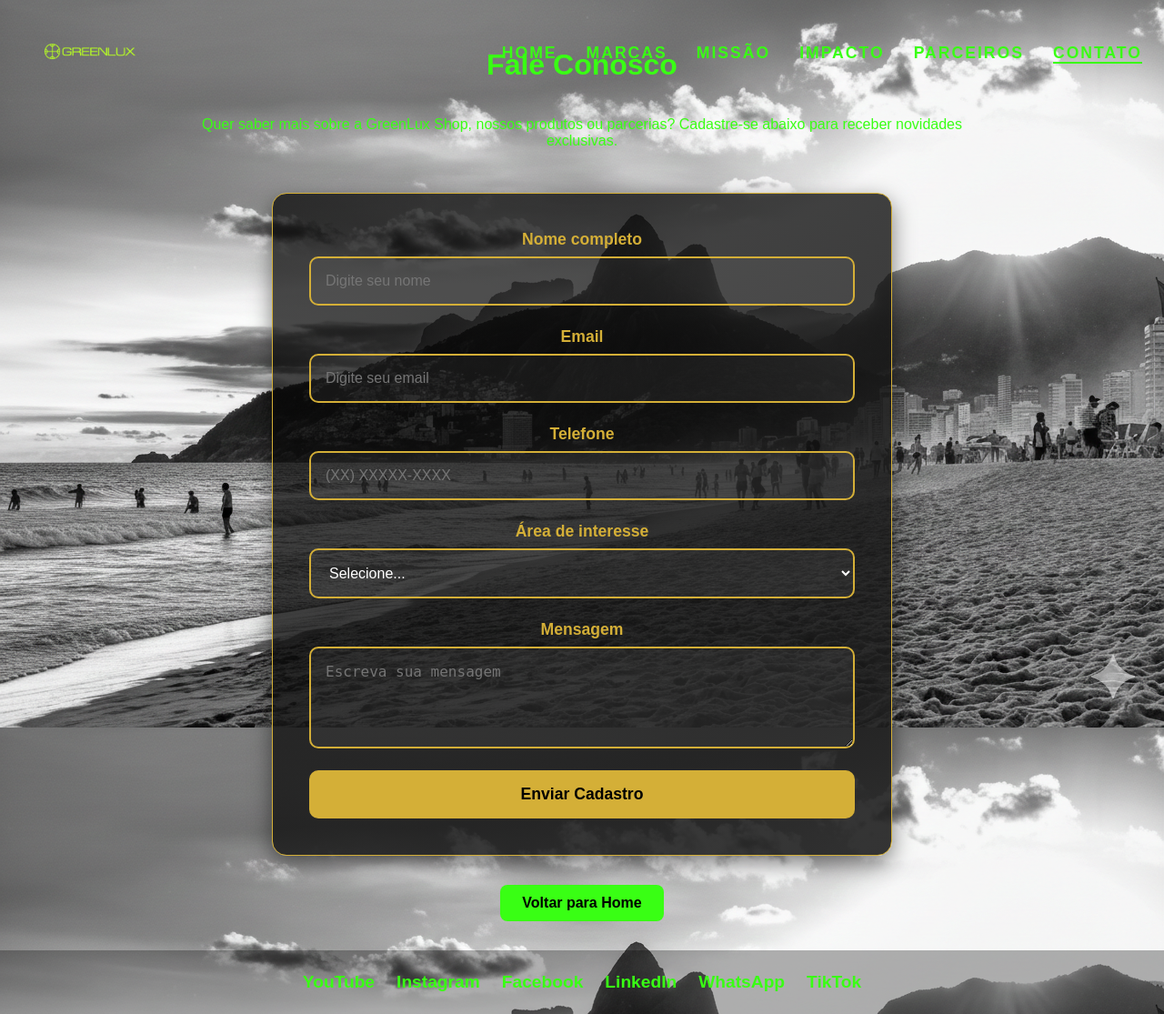
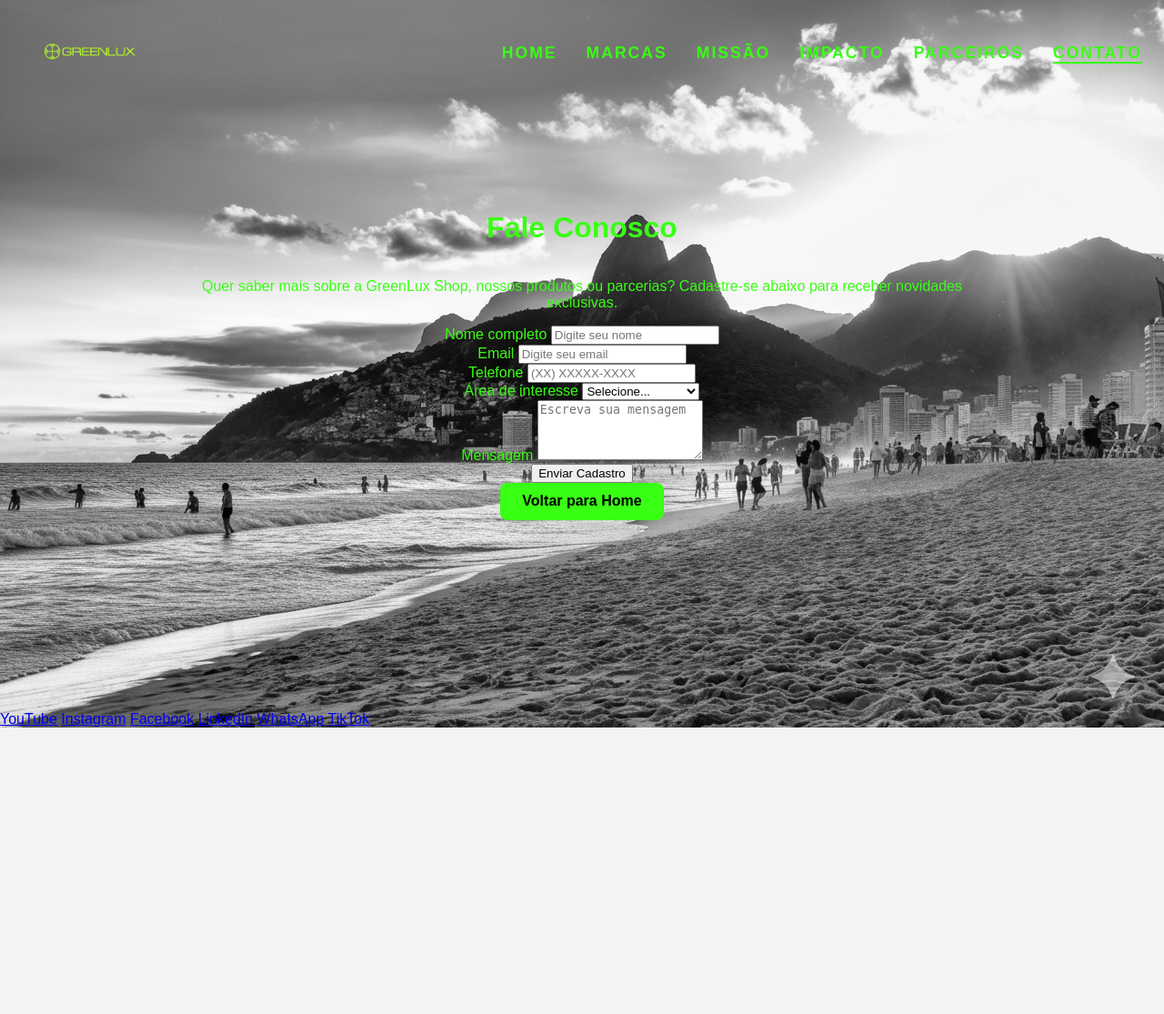
Before and after one commit to Davidla1992/copiasinais, a PHP site: page /contato.html in a window 1280 px wide. Shown: the whole page at 91% size. After the commit the page ends 800 px from the top, so only its background shows below. Run offline with PHP 8.4, Linux system fonts and the light colour scheme.

Commit message:
Remove footer and lead form styles from style.css

```diff
--- a/style.css
+++ b/style.css
@@ -167,103 +167,3 @@ header {
     transform: translate(-50%, -50%);
   }
   .menu-toggle {
-    display: flex;
-    position: absolute;
-    right: 20px;
-    top: 20px;
-    z-index: 5000;
-  }
-  .logo-img {
-    max-height: 80px;
-  }
-}
-
-/* Rodapé */
-footer {
-  width: 100%;
-  text-align: center;
-  padding: 1.5rem 0;
-  background: rgba(0,0,0,0.3);
-  margin-top: auto;
-}
-.social-links {
-  display: flex;
-  justify-content: center;
-  gap: 1.5rem;
-  flex-wrap: wrap;
-}
-.social-links a {
-  color: var(--logo-color);
-  font-size: 1.2rem;
-  text-decoration: none;
-  font-weight: 600;
-  transition: opacity 0.3s ease;
-}
-.social-links a:hover {
-  opacity: 0.7;
-}
-
-/* Formulário sofisticado */
-.lead-form {
-  background: linear-gradient(135deg, rgba(0,0,0,0.7), rgba(30,30,30,0.9));
-  padding: 2.5rem;
-  border-radius: 16px;
-  box-shadow: 0 8px 24px rgba(0,0,0,0.5);
-  max-width: 600px;
-  width: 100%;
-  margin: 2rem auto;
-  border: 1px solid var(--luxury-gold);
-}
-
-.lead-form .form-group {
-  display: flex;
-  flex-direction: column;
-  margin-bottom: 1.5rem;
-}
-
-.lead-form label {
-  font-weight: 600;
-  color: var(--luxury-gold);
-  margin-bottom: 0.5rem;
-  font-size: 1.1rem;
-}
-
-.lead-form input,
-.lead-form select,
-.lead-form textarea {
-  padding: 1rem;
-  border: 2px solid var(--luxury-gold);
-  border-radius: 10px;
-  background: rgba(255,255,255,0.05);
-  color: #fff;
-  font-size: 1rem;
-  transition: all 0.3s ease;
-}
-
-.lead-form input:focus,
-.lead-form select:focus,
-.lead-form textarea:focus {
-  border-color: var(--logo-color);
-  background: rgba(255,255,255,0.15);
-  outline: none;
-  box-shadow: 0 0 12px var(--luxury-gold);
-}
-
-.btn-submit {
-  background: var(--luxury-gold);
-  color: #000;
-  font-weight: bold;
-  padding: 1rem 1.5rem;
-  border-radius: 10px;
-  border: none;
-  cursor: pointer;
-  width: 100%;
-  font-size: 1.1rem;
-  transition: all 0.3s ease;
-}
-
-.btn-submit:hover {
-  background: #f5d76e;
-  transform: scale(1.05);
-  box-shadow: 0 6px 18px rgba(212,175,55,0.6);
-}
```
